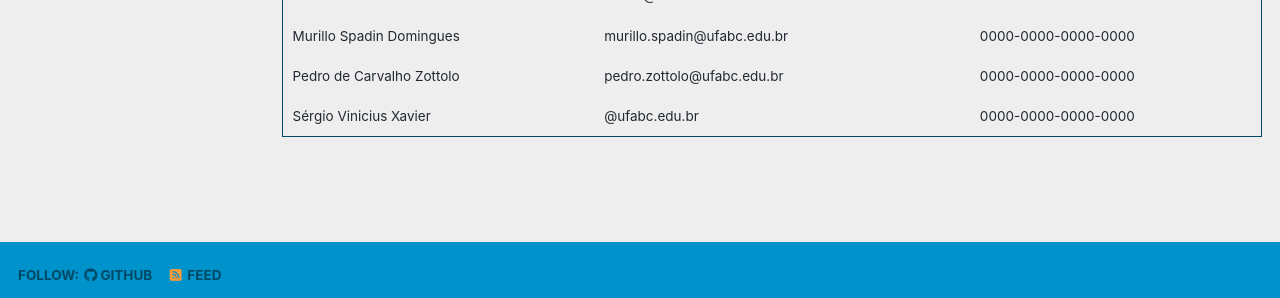
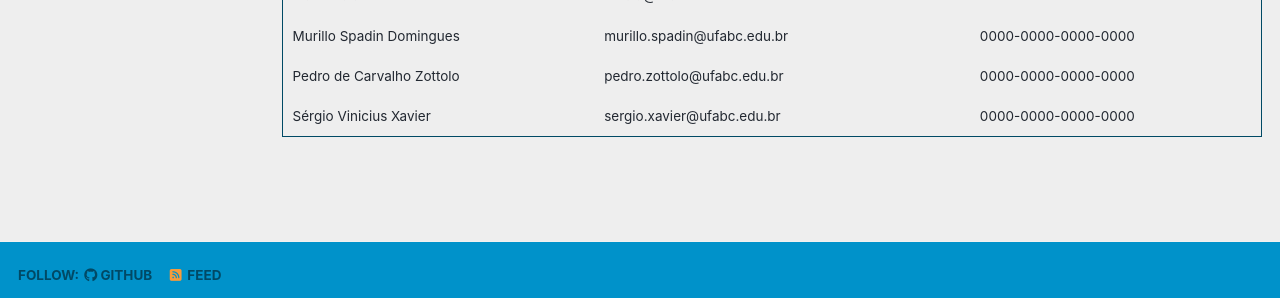
Before and after one commit to gegrav-ufabc/gegrav-ufabc.github.io, a Jekyll site: the page built from _pages/year-archive.html, in a window 1280 px wide and 969 px high. Shown: the part 617-915 px from the top of the window. Built offline with Jekyll 4.4.1, drawn with Linux system fonts in a browser that asks for light colours; a style sheet for code colours, icons or effects is not loaded.

Commit message:
Update year-archive.html

```diff
--- a/_pages/year-archive.html
+++ b/_pages/year-archive.html
@@ -109,7 +109,7 @@ redirect_from:
     </tr>
     <tr>
       <td>Sérgio Vinicius Xavier</td>
-      <td>@ufabc.edu.br</td>
+      <td>sergio.xavier@ufabc.edu.br</td>
       <td><a href="https://orcid.org/0000-0000-0000-0000" target="_blank">0000-0000-0000-0000</a></td>
     </tr>
   </tbody>
```
